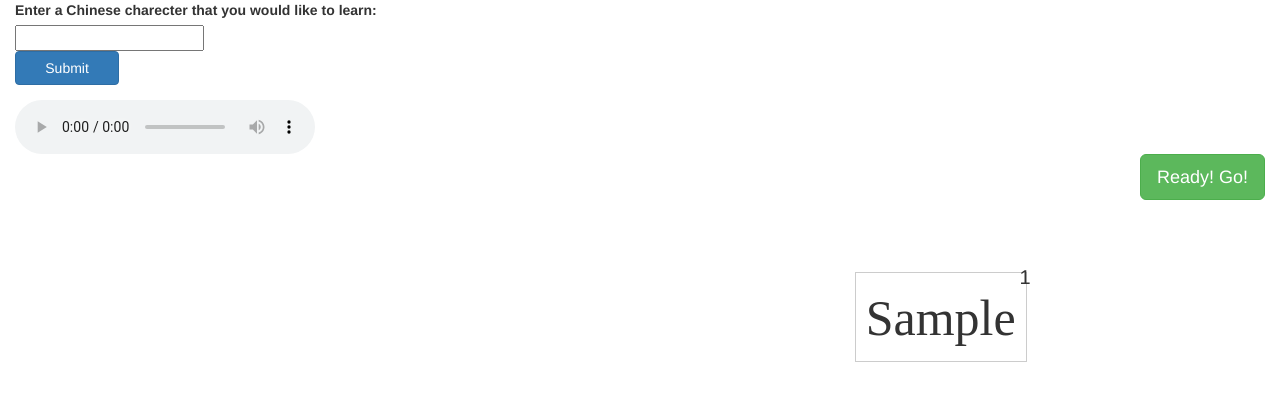
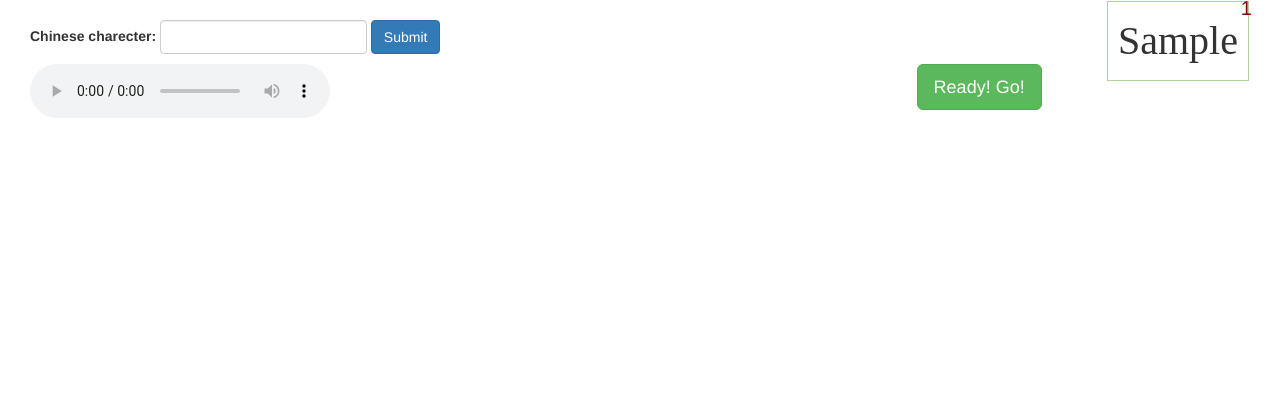
Before and after one commit to jzhang0228/Learn_Chinese, a Django app: page /practice/ in a window 1280 px wide. Shown: the top 401 px of the page. Run offline with Django 5.2, Linux system fonts and the light colour scheme; tables that the repository leaves empty hold one stand-in row (values such as "Sample post"); some libraries are stand-ins or nearby versions.

Commit message:
update saved characters

```diff
--- a/main_game/templates/main_game/practice.html
+++ b/main_game/templates/main_game/practice.html
@@ -11,26 +11,36 @@
 {% endblock %}
 
 {% block main_body %}
-<div class="container-fluid form-group">
-  <form id="characterForm">
-    <label for="fname">Enter a Chinese charecter that you would like to learn:</label><br>
-    <input type="text" name="character"><br>
-    <input type="submit" value="Submit" class="btn btn-primary col-md-1">
-  </form>
-</div>
+<div class="container-fluid">
+  <div class="col-md-10 row-fluid">
+    <form id="characterForm" class="form-inline">
+      <div class="form-group">
+        <label for="character">Chinese charecter:</label>
+        <input type="text" class="form-control" name="character">
+      </div>
+      <button type="submit" class="btn btn-primary">Submit</button>
+    </form>
 
-<div>
-  <div class="container-fluid">
-    <div class="row-fluid">
-      <div class="audio-buttons clearfix">
+    <div class="row-fluid clearfix">
+      <div class="audio-buttons">
         <audio id="speech" controls class="pull-left">
           <source src="" type="audio/mp3">
         </audio>
       </div>
+      <div class="text-right">
+        <button type="button" class="btn btn-success btn-lg ready-button">Ready! Go!</button>
+
+      </div>
     </div>
-    <div class="row-fluid text-right">
-      <button type="button" class="btn btn-success btn-lg ready-button">Ready! Go!</button>
-      <span class="check-result hide">
+
+    <div class="row-fluid">
+      <span class="hide action-buttons">
+        <button id="startButton" type="button" class="btn btn-success btn-lg">Start</button>
+        <button id="checkButton" type="button" class="btn btn-success btn-lg" disabled="disabled">Check</button>
+        <button id="nextButton" type="button" class="btn btn-success btn-lg" disabled="disabled">Next</button>
+      </span>
+
+      <span class="check-result hide pull-right">
         <span class="glyphicon glyphicon-check text-success" aria-hidden="true">
           <div class="check-result-number">0</div>
         </span>
@@ -39,34 +49,25 @@
         </span>
       </span>
     </div>
-    <div class="row-fluid hide action-buttons">
-      <button id="startButton" type="button" class="btn btn-success btn-lg">Start</button>
-      <button id="checkButton" type="button" class="btn btn-success btn-lg" disabled="disabled">Check</button>
-      <button id="nextButton" type="button" class="btn btn-success btn-lg" disabled="disabled">Next</button>
+
+    <div class="row-fluid">
+      <div id="originalText" class="text-background"></div>
+      <h4 id="pinyin"></h4>
+      <h4 id="english"></h4>
+      <div id="main" class="clearfix"></div>
+      <div id="sentence" class="clearfix"></div>
     </div>
-    <div class="row">
-      <div id="originalText" class="text-background"></div>
-      <div id="pinyin"></div>
-      <div id="english"></div>
-      <div id="main" class="col-md-10"></div>
-    </div>
+  </div>
 
-    <div class="row">
-      <div id="sentence" class="col-md-10"></div>
+  <div class="col-md-2">
+    <div id="saved_characters">
+      {% for character in characters %}
+        <div class="saved_character-container">
+          <div class="saved_character" data-value="{{ character.count }}">{{ character.character }}</div>
+          <div class="count-number">{{ character.count }}</div>
+        </div>
+      {% endfor %}
     </div>
   </div>
 </div>
-
-<div id="saved_characters" class="container-fluid">
-  {% for character in characters %}
-    <div class="row col-md-10">
-      <div class="pull-right">
-        <div class="character-container">
-          <div class="saved_character" data-value="{{ character.count }}">{{ character.character }}</div>
-          <div class="count-number">{{ character.count }}</div>
-        </div>
-      </div>
-    </div>
-  {% endfor %}
-</div>
 {% endblock %}
--- /dev/null
+++ b/main_game/templates/main_game/saved_characters.html
@@ -0,0 +1,6 @@
+{% for character in characters %}
+    <div class="saved_character-container">
+        <div class="saved_character" data-value="{{ character.count }}">{{ character.character }}</div>
+        <div class="count-number">{{ character.count }}</div>
+    </div>
+{% endfor %}
--- a/main_game/views.py
+++ b/main_game/views.py
@@ -9,6 +9,7 @@ from django.conf import settings
 from django.core.exceptions import ObjectDoesNotExist
 from django.http import JsonResponse
 from django.shortcuts import redirect, render
+from django.template.loader import render_to_string
 from django.views.generic import View
 
 from openai import OpenAI
@@ -125,19 +126,30 @@ class PracticeView(View):
         return render(request, "main_game/practice.html", context)
 
     def post(self, request):
-        client = OpenAI()
-        string = request.POST.get("character", "好")
-        if len(string) > 1:
-            characters = list(string)
-            self.save_characters(characters)
+        is_random = request.POST.get("random", False)
+        if is_random:
+            characters = Character.objects.all()
+            characters = [c.character for c in characters]
+            character = random.choice(characters)
             prompt = (
-                "Write a Chinese sentence with of these characters '%s‘."
-                % ", ".join(characters)
+                "Write a short Chinese sentence with the character '%s‘." % character
             )
         else:
-            self.save_characters([string])
-            prompt = "Write a short Chinese sentence with the character '%s‘." % string
+            string = request.POST.get("character", "好")
+            if len(string) > 1:
+                characters = list(string)
+                self.save_characters(characters)
+                prompt = (
+                    "Write a Chinese sentence with of these characters '%s‘."
+                    % ", ".join(characters)
+                )
+            else:
+                self.save_characters([string])
+                prompt = (
+                    "Write a short Chinese sentence with the character '%s‘." % string
+                )
 
+        client = OpenAI()
         response = client.responses.create(
             model="gpt-4.1",
             input="""
@@ -148,6 +160,7 @@ class PracticeView(View):
             temperature=2,
         )
 
+        print(response.output_text)
         response_dict = json.loads(response.output_text)
         print(response_dict)
         random_number = random.randint(1, 10)
@@ -201,4 +214,15 @@ class SaveCharactersView(View):
         failed_characters = json.loads(request.POST.get("failedCharacters", "[]"))
         self.success(success_characters)
         self.fail(failed_characters)
-        return JsonResponse({"success": True})
+        characters = Character.objects.all()
+        context = {
+            "characters": [
+                {"character": c.character, "count": c.right_count} for c in characters
+            ],
+        }
+        return JsonResponse(
+            {
+                "success": True,
+                "html": render_to_string("main_game/saved_characters.html", context),
+            }
+        )
--- a/static/css/learn.css
+++ b/static/css/learn.css
@@ -22,6 +22,7 @@
 
 #sentence {
   margin-top: 50px;
+  margin-bottom: 50px;
 }
 
 .text-background span, .text-background p {
@@ -138,13 +139,33 @@ canvas {
 
 .count-number {
   position: absolute;
-  top: -10px;
-  right: -5px;
+  top: -8px;
+  right: -4px;
   font-size: 20px;
+  color: darkred;
+}
+
+.saved_character-container {
+  position: relative;
+  text-align: center;
+  height: 80px;
+  border: 1px solid #afd298;
+  padding-left: 0;
+  padding-right: 0;
+  margin: 1px;
+  background-color: rgba(255, 255, 0255, 0.7);
+  float: right;
+  min-width: 70px;
+  padding: 10px;
 }
 
 .saved_character {
   font-family: "楷体";
-  font-size: 50px;
+  font-size: 40px;
   cursor: pointer;
 }
+
+#characterForm {
+  margin-top: 20px;
+  margin-bottom: 10px;
+}
```
Also changed, not shown: static/js/learn.js (+20 -25 lines).
